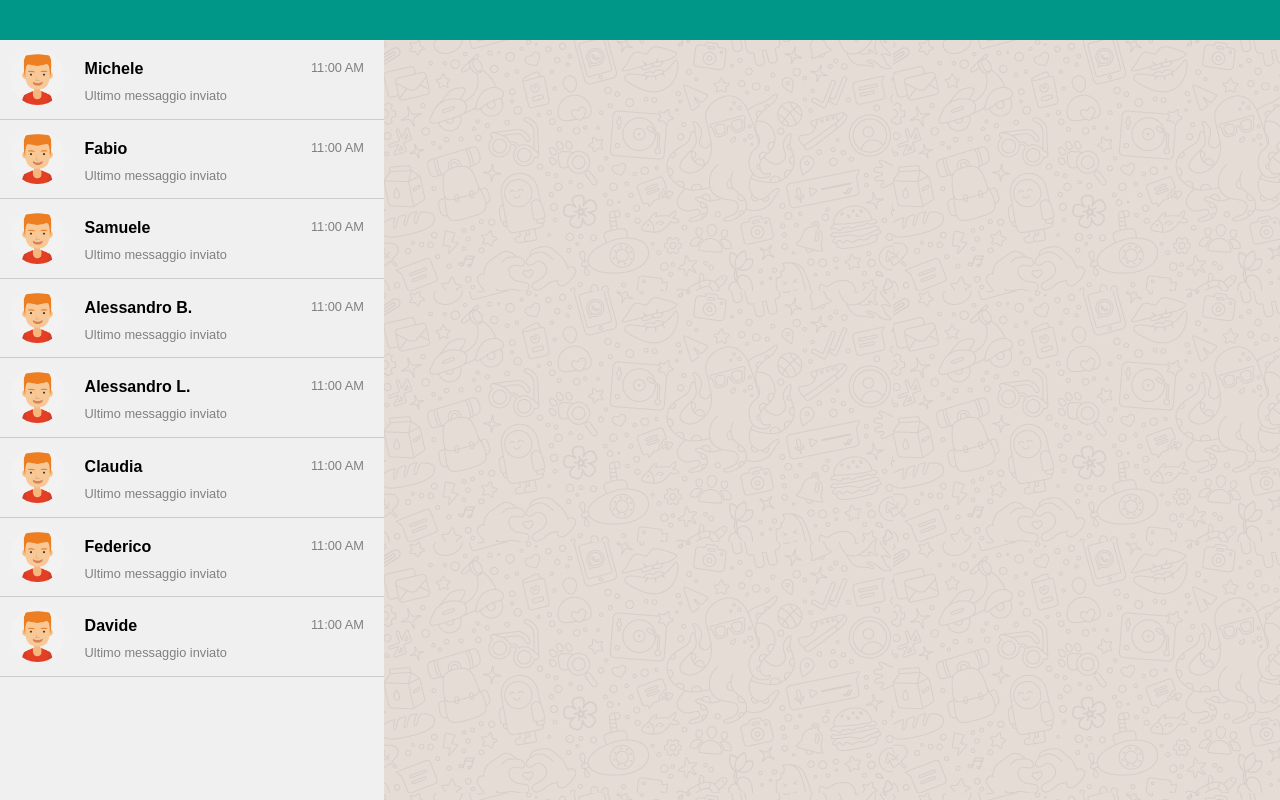
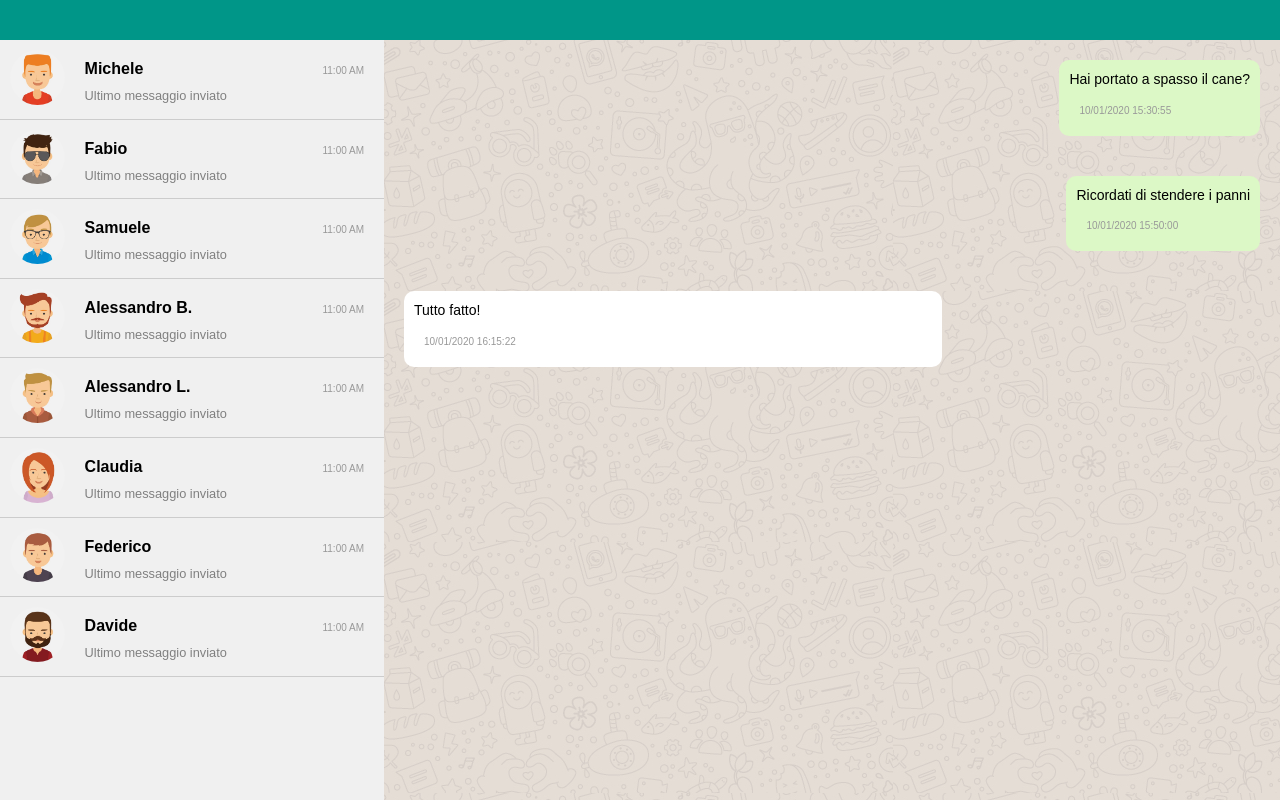
Before and after one commit to lucacappello79/vue-boolzapp, a plain HTML site: page index.html in a window 1280 px wide. Drawn offline with nearby package versions, Linux system fonts and the light colour scheme.

Commit message:
feat: adding messages and  active contact

```diff
--- a/css/style.css
+++ b/css/style.css
@@ -82,7 +82,41 @@ nav{
 
 .messages{
     background-image: url(/img/mine.jpg);
+
+    display: flex;
+    flex-direction: column;
 }
+
+.message {
+    margin: 20px;
+    display: flex;
+    flex-direction: column;
+    align-items: flex-start;
+    max-width: 60%;
+    padding: 10px;
+    border-radius: 10px;
+}
+
+.message.sent {
+    align-self: flex-end;
+    background-color: #DCF8C6;
+}
+
+.message.received {
+    background-color: #FFFFFF;
+}
+
+.message-content {
+    font-size: 14px;
+    line-height: 1.4;
+}
+
+.message-time {
+    font-size: 10px;
+    color: #999999;
+    margin-top: 5px;
+}
+
 
 .active-user{
     padding: 20px;
--- a/index.html
+++ b/index.html
@@ -27,9 +27,9 @@
             </nav>
 
             <div class="contacts">
-                <div v-for="(element, index) in contatti" class="contact">
+                <div v-for="(element, index) in contatti" class="contact" @click="makeItBig(element)">
                     <div class="user-icon">
-                        <img src="img/avatar_1.jpg" alt="">
+                        <img :src="element.avatar" alt="fnf">
                     </div>
                     <div class="user-info">
                         <div class="user-name">{{element.name}}</div>
@@ -50,24 +50,20 @@
 
             <div class="messages">
 
+                <div v-for="(msg, index) in activeContact.messages" v-bind:class="['message', msg.status]">
+
+                    <div class="message-content">{{msg.message}}</div>
+
+                    <div class="message-time">{{msg.date}}</div>
+
+                </div>
+
+
             </div>
 
         </div>
 
       </div>
-
-
-
-
-
-
-
-
-
-
-
-
-
 
 
 
--- a/js/script.js
+++ b/js/script.js
@@ -11,7 +11,7 @@ createApp({
 
             {
                 name: 'Michele',
-                avatar: './img/avatar_1.png',
+                avatar: './img/avatar_1.jpg',
                 visible: true,
                 messages: [
                     {
@@ -34,7 +34,7 @@ createApp({
 
             {
                 name: 'Fabio',
-                avatar: './img/avatar_2.png',
+                avatar: './img/avatar_2.jpg',
                 visible: true,
                 messages: [
                     {
@@ -57,7 +57,7 @@ createApp({
 
             {
                 name: 'Samuele',
-                avatar: './img/avatar_3.png',
+                avatar: './img/avatar_3.jpg',
                 visible: true,
                 messages: [
                     {
@@ -80,7 +80,7 @@ createApp({
 
             {
                 name: 'Alessandro B.',
-                avatar: './img/avatar_4.png',
+                avatar: './img/avatar_4.jpg',
                 visible: true,
                 messages: [
                     {
@@ -98,7 +98,7 @@ createApp({
 
             {
                 name: 'Alessandro L.',
-                avatar: './img/avatar_5.png',
+                avatar: './img/avatar_5.jpg',
                 visible: true,
                 messages: [
                     {
@@ -116,7 +116,7 @@ createApp({
 
             {
                 name: 'Claudia',
-                avatar: './img/avatar_5.png',
+                avatar: './img/avatar_6.jpg',
                 visible: true,
                 messages: [
                     {
@@ -139,7 +139,7 @@ createApp({
 
             {
                 name: 'Federico',
-                avatar: './img/avatar_7.png',
+                avatar: './img/avatar_7.jpg',
                 visible: true,
                 messages: [
                     {
@@ -157,7 +157,7 @@ createApp({
 
             {
                 name: 'Davide',
-                avatar: './img/avatar_8.png',
+                avatar: './img/avatar_8.jpg',
                 visible: true,
                 messages: [
                     {
@@ -177,7 +177,9 @@ createApp({
                     }
                 ],
             }
-        ] // /array contatti
+        ], // /array contatti
+
+        activeContact: "",
 
 
     } // /return
@@ -185,13 +187,21 @@ createApp({
   }, // /data
 
 
-methods: {
+  methods: {
+
+      makeItBig: function(index) {
+
+          this.activeContact = index;
+
+        },
+
+    },
+
+    mounted() {
+
+        this.activeContact = this.contatti[0];
+
+    },
 
 
-
-
-
-
-},
-
 }).mount('#app')
```
